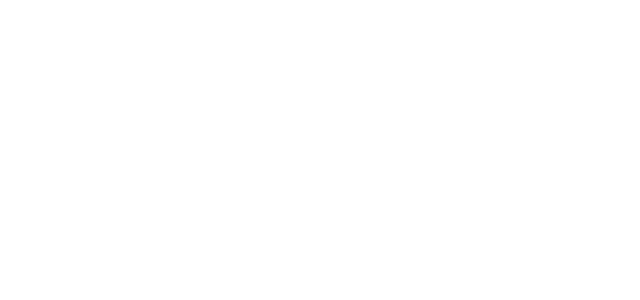
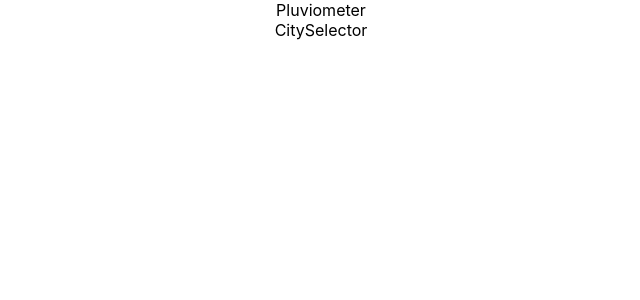
Before and after one commit to Victorlpz23/React-Pluviometer, a React (Create React App) app: page / in a window 1280 px wide. Shown: the top 300 px of the page, without its empty margins (319-959 px from the left). Built offline with nearby package versions, Linux system fonts and the light colour scheme.

Commit message:
Components

```diff
--- a/src/App.js
+++ b/src/App.js
@@ -1,8 +1,12 @@
 import './App.css';
+import CitySelector from './components/CitySelector';
+import Pluviometer from './components/Pluviometer';
 
 function App() {
   return (
     <div className="App">
+    <Pluviometer />
+    <CitySelector />
     </div>
   );
 }
--- /dev/null
+++ b/src/components/CitySelector.jsx
@@ -0,0 +1,9 @@
+import React from 'react'
+
+function CitySelector() {
+  return (
+    <div>CitySelector</div>
+  )
+}
+
+export default CitySelector
--- /dev/null
+++ b/src/components/Pluviometer.jsx
@@ -0,0 +1,7 @@
+import React from 'react'
+
+export default function Pluviometer() {
+  return (
+    <div>Pluviometer</div>
+  )
+}
```
Also changed, not shown: src/components/pluviometer.js (deleted, +0 -7 lines), src/components/DateSelector.jsx (added), src/components/RainGuage.jsx (added).
